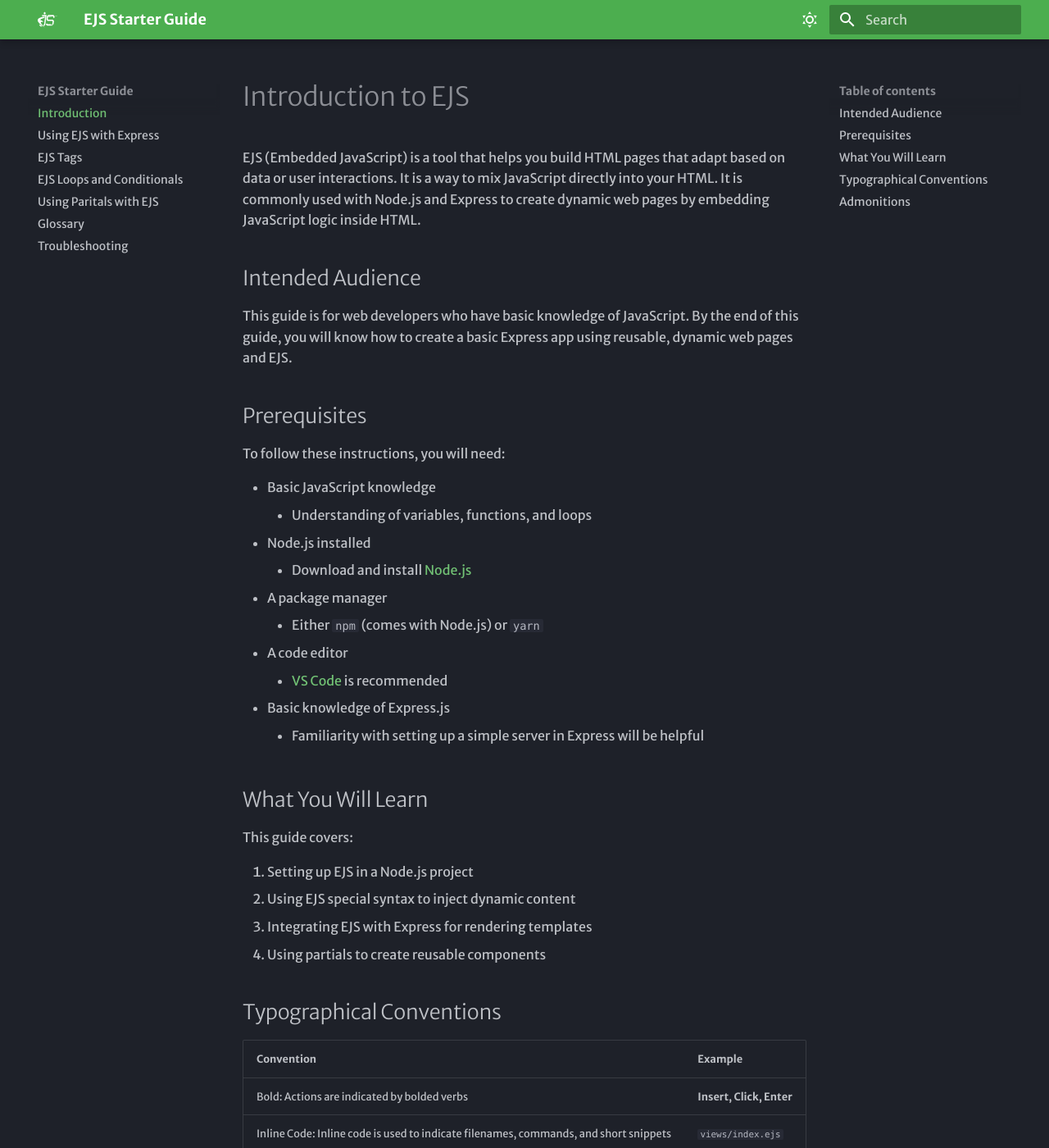
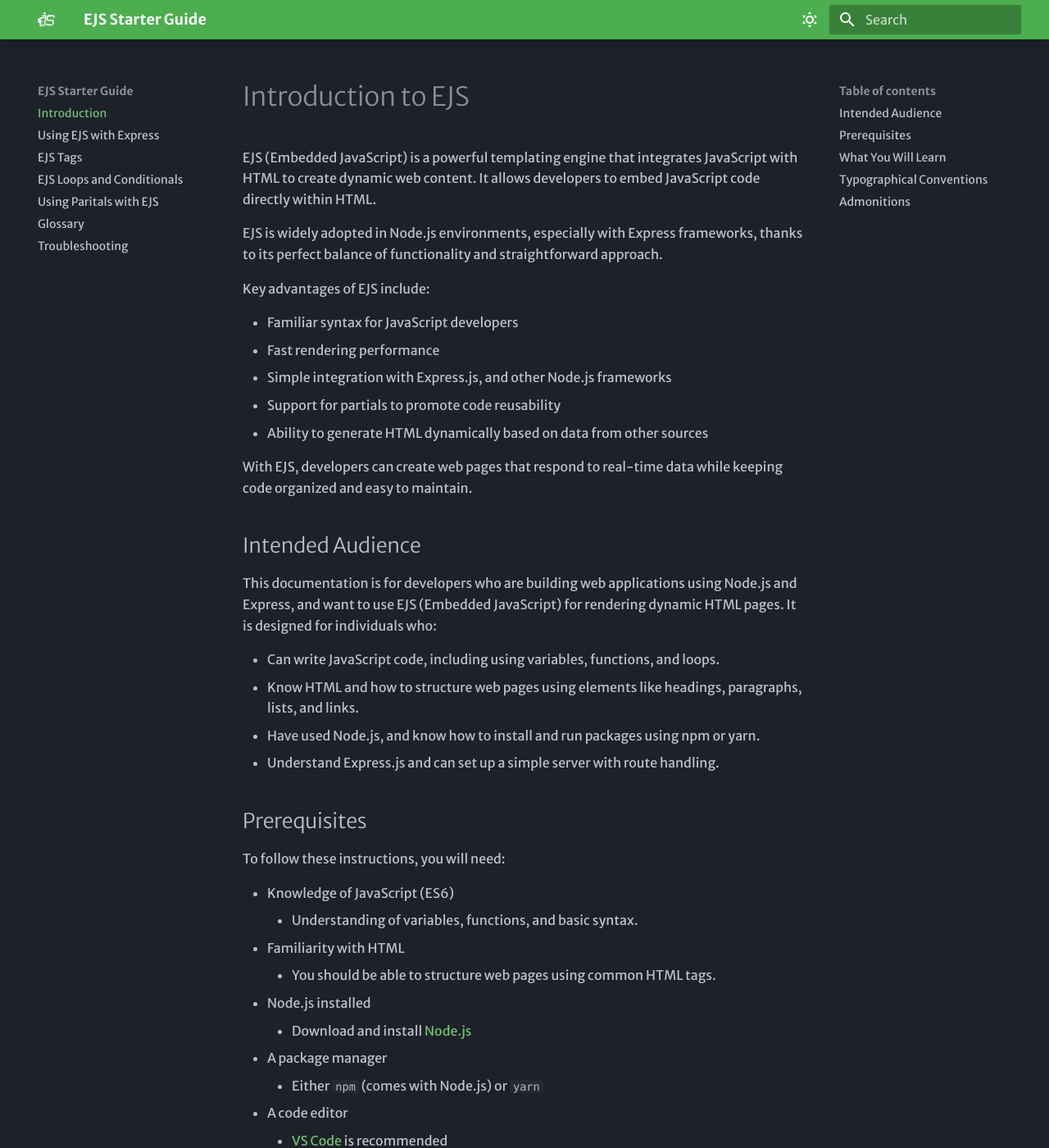
Before and after one commit to nilae2001/mkdocs, an MkDocs documentation site: the page built from docs/index.md, in a window 1280 px wide and 1400 px high. Shown: the whole window at 82% size. Built offline with MkDocs 1.6.1 and Material for MkDocs 9.7.7, drawn with Linux system fonts in a browser that asks for light colours; some web fonts are replaced.

Commit message:
edit intro, integration, and partials

```diff
--- a/docs/index.md
+++ b/docs/index.md
@@ -1,18 +1,37 @@
 
 # Introduction to EJS
 
-EJS (Embedded JavaScript) is a tool that helps you build HTML pages that adapt based on data or user interactions. It is a way to mix JavaScript directly into your HTML. It is commonly used with Node.js and Express to create dynamic web pages by embedding JavaScript logic inside HTML.
+EJS (Embedded JavaScript) is a powerful templating engine that integrates JavaScript with HTML to create dynamic web content. It allows developers to embed JavaScript code directly within HTML.
+
+EJS is widely adopted in Node.js environments, especially with Express frameworks, thanks to its perfect balance of functionality and straightforward approach.
+
+Key advantages of EJS include:
+
+- Familiar syntax for JavaScript developers
+- Fast rendering performance
+- Simple integration with Express.js, and other Node.js frameworks
+- Support for partials to promote code reusability
+- Ability to generate HTML dynamically based on data from other sources
+
+With EJS, developers can create web pages that respond to real-time data while keeping code organized and easy to maintain.
 
 ## Intended Audience
 
-This guide is for web developers who have basic knowledge of JavaScript. By the end of this guide, you will know how to create a basic Express app using reusable, dynamic web pages and EJS.
+This documentation is for developers who are building web applications using Node.js and Express, and want to use EJS (Embedded JavaScript) for rendering dynamic HTML pages. It is designed for individuals who:
+
+- Can write JavaScript code, including using variables, functions, and loops.
+- Know HTML and how to structure web pages using elements like headings, paragraphs, lists, and links.
+- Have used Node.js, and know how to install and run packages using npm or yarn.
+- Understand Express.js and can set up a simple server with route handling.
 
 ## Prerequisites
 
 To follow these instructions, you will need:
 
-- Basic JavaScript knowledge
-    - Understanding of variables, functions, and loops
+- Knowledge of JavaScript (ES6)
+    - Understanding of variables, functions, and basic syntax.
+- Familiarity with HTML
+    - You should be able to structure web pages using common HTML tags.
 - Node.js installed
     - Download and install [Node.js](https://nodejs.org/en)
 - A package manager
```
Also changed, not shown: docs/glossary.md (+1 -1 lines), docs/integration.md (+1 -1 lines), docs/partials.md (+5 -4 lines).
